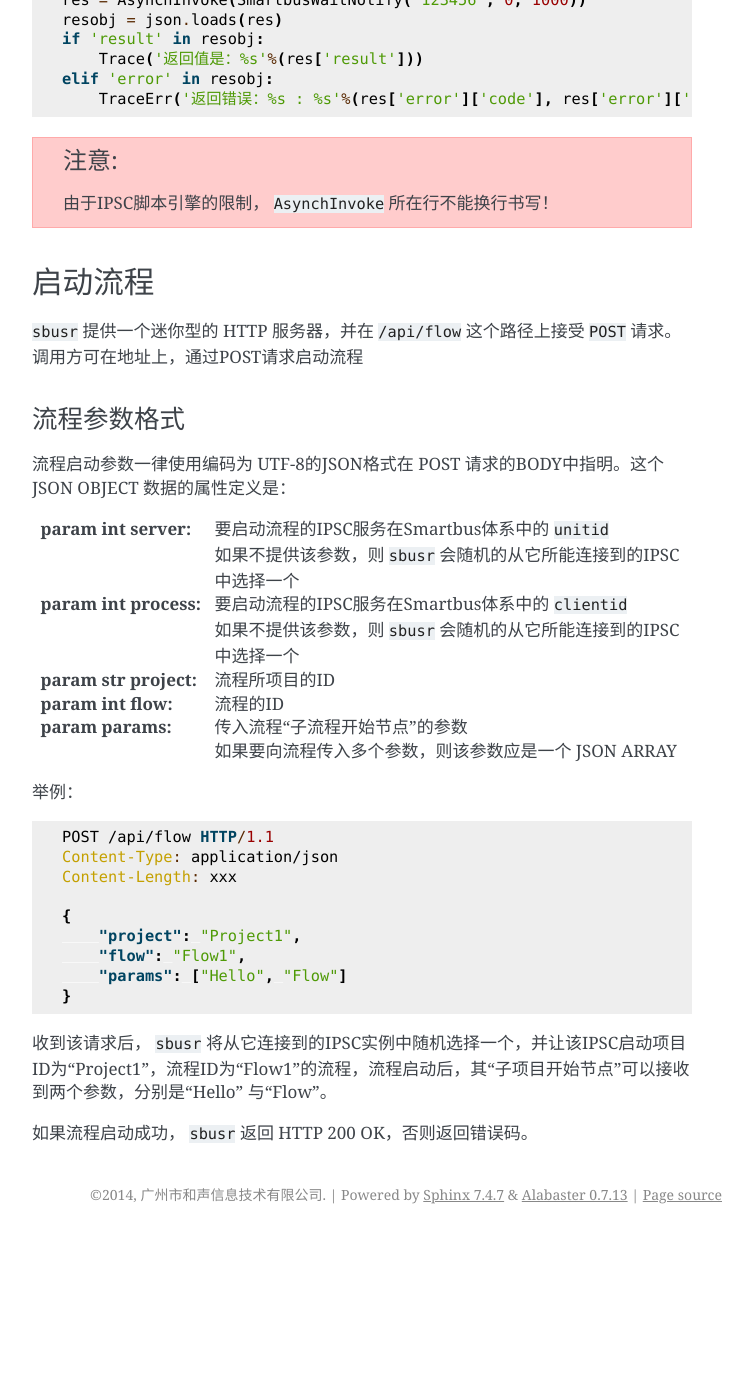
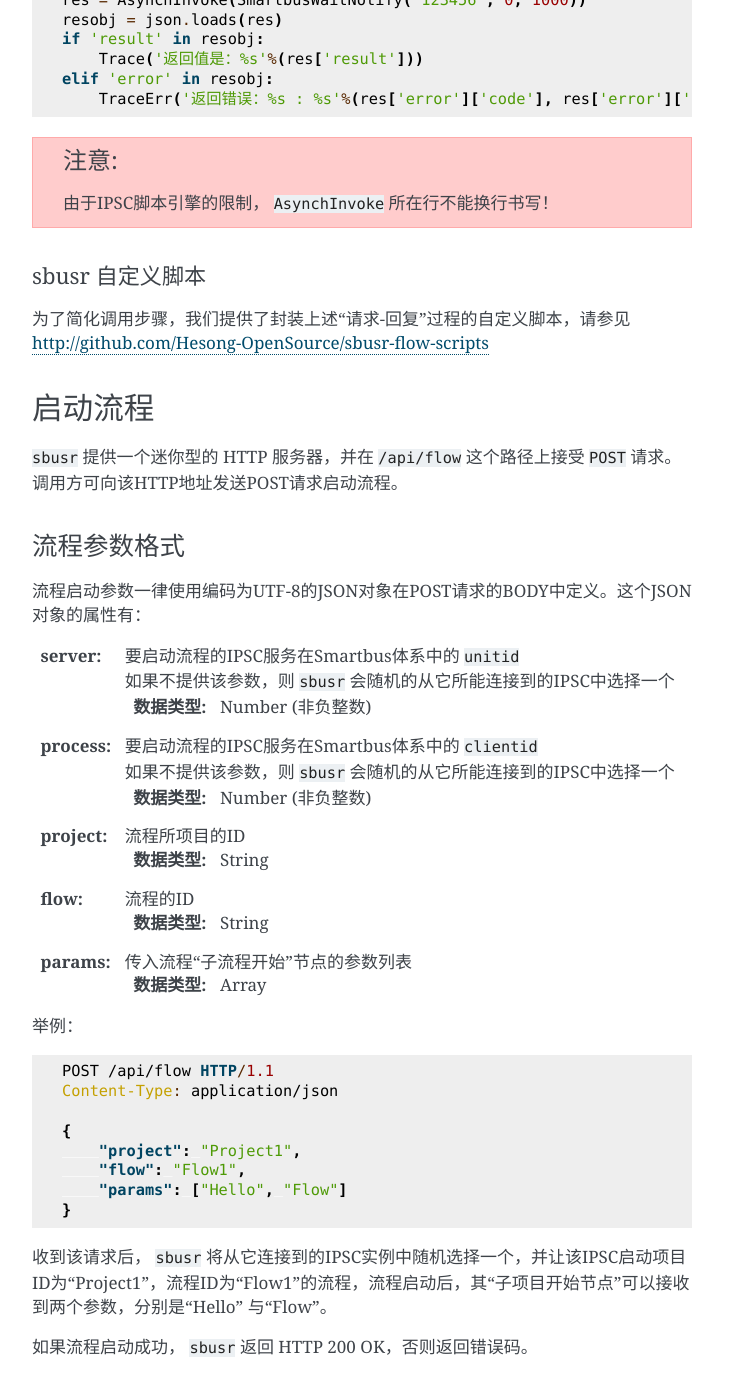
Before and after one commit to Hesong-OpenSource/sbusr, a Sphinx documentation site: the page built from docs/ipsc-integration.rst, in a window 1280 px wide and 1400 px high, scrolled down 1542 px. Shown: the top 1396 px of the window, without its empty margins (388-1141 px from the left). Built offline with Sphinx 7.4.7, drawn with Linux system fonts in a browser that asks for light colours; before the commit the page ends 2776 px from its top, so only the background shows below that.

Commit message:
完善文档

```diff
--- a/docs/cli.rst
+++ b/docs/cli.rst
@@ -2,9 +2,4 @@
 命令行
 ############
 
-sbusr_run.py
-==============
-
-.. program:: sbusr_run.py
-
 见 :mod:`sbusr_run`
--- a/docs/ipsc-integration.rst
+++ b/docs/ipsc-integration.rst
@@ -78,32 +78,47 @@ RPC请求一律由流程通过 ``smartbusSendData`` 向 ``sbusr`` 异步发送
 
 .. attention:: 由于IPSC脚本引擎的限制， ``AsynchInvoke`` 所在行不能换行书写！
 
+--------------------
+sbusr 自定义脚本
+--------------------
+
+为了简化调用步骤，我们提供了封装上述“请求-回复”过程的自定义脚本，请参见 http://github.com/Hesong-OpenSource/sbusr-flow-scripts
+
 *********
 启动流程
 *********
 
-``sbusr`` 提供一个迷你型的 HTTP 服务器，并在 ``/api/flow`` 这个路径上接受 ``POST`` 请求。调用方可在地址上，通过POST请求启动流程
+``sbusr`` 提供一个迷你型的 HTTP 服务器，并在 ``/api/flow`` 这个路径上接受 ``POST`` 请求。调用方可向该HTTP地址发送POST请求启动流程。
 
 =============
 流程参数格式
 =============
 
-流程启动参数一律使用编码为 UTF-8的JSON格式在 POST 请求的BODY中指明。这个 JSON OBJECT 数据的属性定义是：
+流程启动参数一律使用编码为UTF-8的JSON对象在POST请求的BODY中定义。这个JSON对象的属性有：
 
-:param int server: 要启动流程的IPSC服务在Smartbus体系中的 ``unitid``
+:server: 要启动流程的IPSC服务在Smartbus体系中的 ``unitid``
 
     如果不提供该参数，则 ``sbusr`` 会随机的从它所能连接到的IPSC中选择一个
 
-:param int process: 要启动流程的IPSC服务在Smartbus体系中的 ``clientid``
+    :数据类型: Number (非负整数)
+
+:process: 要启动流程的IPSC服务在Smartbus体系中的 ``clientid``
 
     如果不提供该参数，则 ``sbusr`` 会随机的从它所能连接到的IPSC中选择一个
 
-:param str project: 流程所项目的ID
-:param int flow: 流程的ID
+    :数据类型: Number (非负整数)
 
-:param params: 传入流程“子流程开始节点”的参数
+:project: 流程所项目的ID
 
-    如果要向流程传入多个参数，则该参数应是一个 JSON ARRAY
+    :数据类型: String
+
+:flow: 流程的ID
+
+    :数据类型: String
+
+:params: 传入流程“子流程开始”节点的参数列表
+
+    :数据类型: Array
 
 举例：
 
@@ -111,7 +126,6 @@ RPC请求一律由流程通过 ``smartbusSendData`` 向 ``sbusr`` 异步发送
 
     POST /api/flow HTTP/1.1
     Content-Type: application/json
-    Content-Length: xxx
 
     {
         "project": "Project1",
--- a/docs/reset.rst
+++ b/docs/reset.rst
@@ -25,12 +25,9 @@
 
 ``sbusr`` 通过其内置 Web 服务器接收重加载命令。
 
-重启命令是发送到 ``http://host[:port]/sys/reset`` 的 HTTP GET 请求。可使用任何 HTTP 客户端来发送该命令，如：
-
-.. code-block:: sh
+重启命令是发送到 ``http://host[:port]/sys/reset`` 的 HTTP GET 请求。可使用任何 HTTP 客户端来发送该命令，如::
 
     curl http://localhost:8080/sys/reset
-
 
 .. note::
 
```
